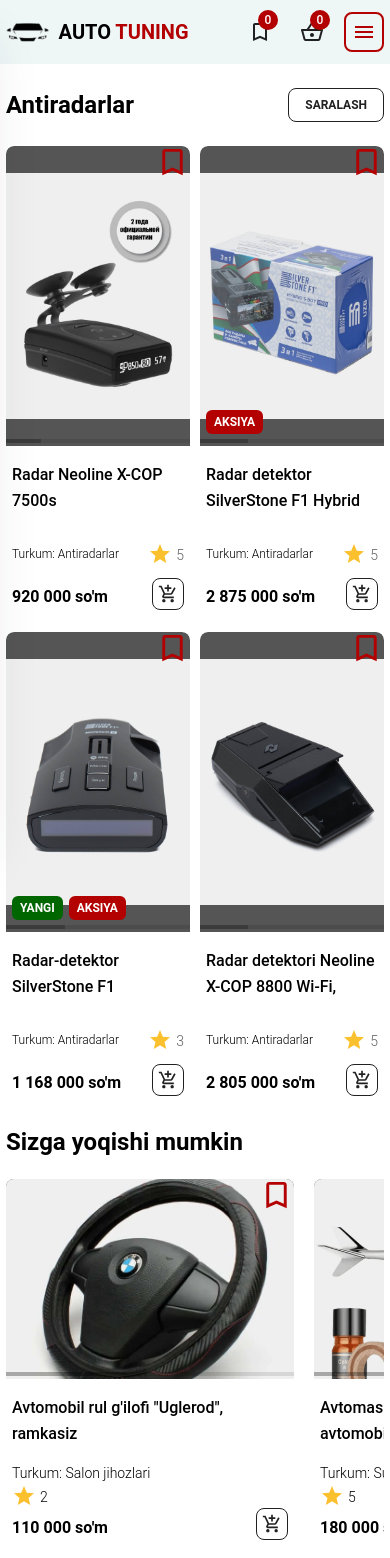
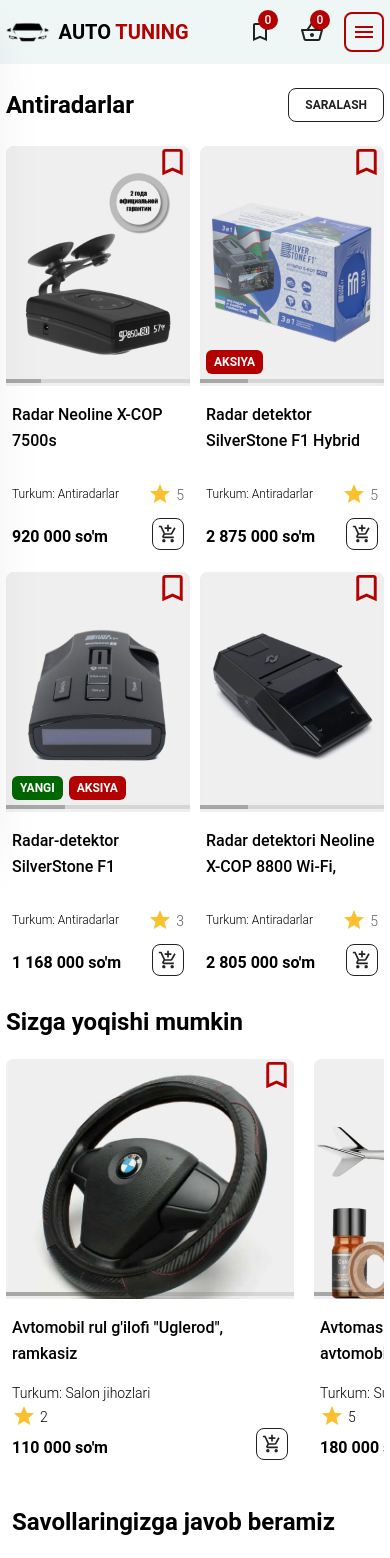
Before and after one commit to dxxdev/auto-tuning, a React (Vite) app: page /Antiradarlar in a window 390 px wide. Shown: the top 1558 px of the page. Built offline with nearby package versions, Linux system fonts and the light colour scheme.

Commit message:
The image size of the product card has been changed

```diff
--- a/src/components/Products.jsx
+++ b/src/components/Products.jsx
@@ -45,7 +45,7 @@
         }}
         className="relative"
       >
-        <div className="bg-[#555] rounded-t-lg">
+        <div className="bg-gray-200 rounded-t-lg">
           <Swiper
             loop={true}
             effect="fade"
@@ -53,7 +53,7 @@
               clickable: true,
             }}
             modules={[Pagination, EffectFade]}
-            className="mySwiper overflow-hidden rounded-t-lg w-full h-[200px] sm:h-[260px]"
+            className="mySwiper overflow-hidden rounded-t-lg w-full h-[240px] sm:h-[300px]"
           >
             {product.images.slice(0, 3).map((item, index) => {
               return (
--- a/src/pages/Category.jsx
+++ b/src/pages/Category.jsx
@@ -111,12 +111,11 @@
                       return (
                         <SwiperSlide
                           key={index}
-                          className="flex h-[300px] bg-[#555] w-56 justify-center items-center"
+                          className="flex h-60 sm:h-[300px] bg-gray-200 w-56 justify-center items-center"
                         >
                           <img
-                            width="100%"
                             src={item}
-                            className="xl:w-full"
+                            className="xl:w-full aspect-auto h-full sm:h-max"
                             alt={product.productName}
                           />
                         </SwiperSlide>
```
